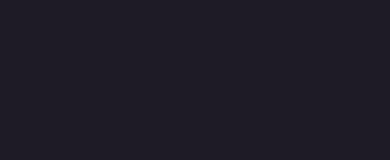
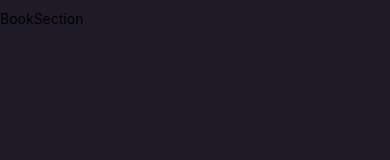
Before and after one commit to stantanasi/rn-book-store-app, a React Native app: screen / in a window 390 px wide. Shown: the top 160 px of the page. Built offline with nearby package versions, Linux system fonts and the light colour scheme.

Commit message:
feat(app): display BookSection

```diff
--- a/App.jsx
+++ b/App.jsx
@@ -1,5 +1,6 @@
 import { StatusBar } from 'expo-status-bar';
 import { StyleSheet, LogBox, Text, View, ScrollView } from 'react-native';
+import BookSection from './components/BookSection';
 import { COLORS } from './constants/theme'
 
 // Hide Error FlatList using inside ScrollView
@@ -10,6 +11,7 @@
   return (
     <View style={styles.container}>
       <ScrollView style={styles.body}>
+        <BookSection />
       </ScrollView>
       <StatusBar style="auto" />
     </View>
```
